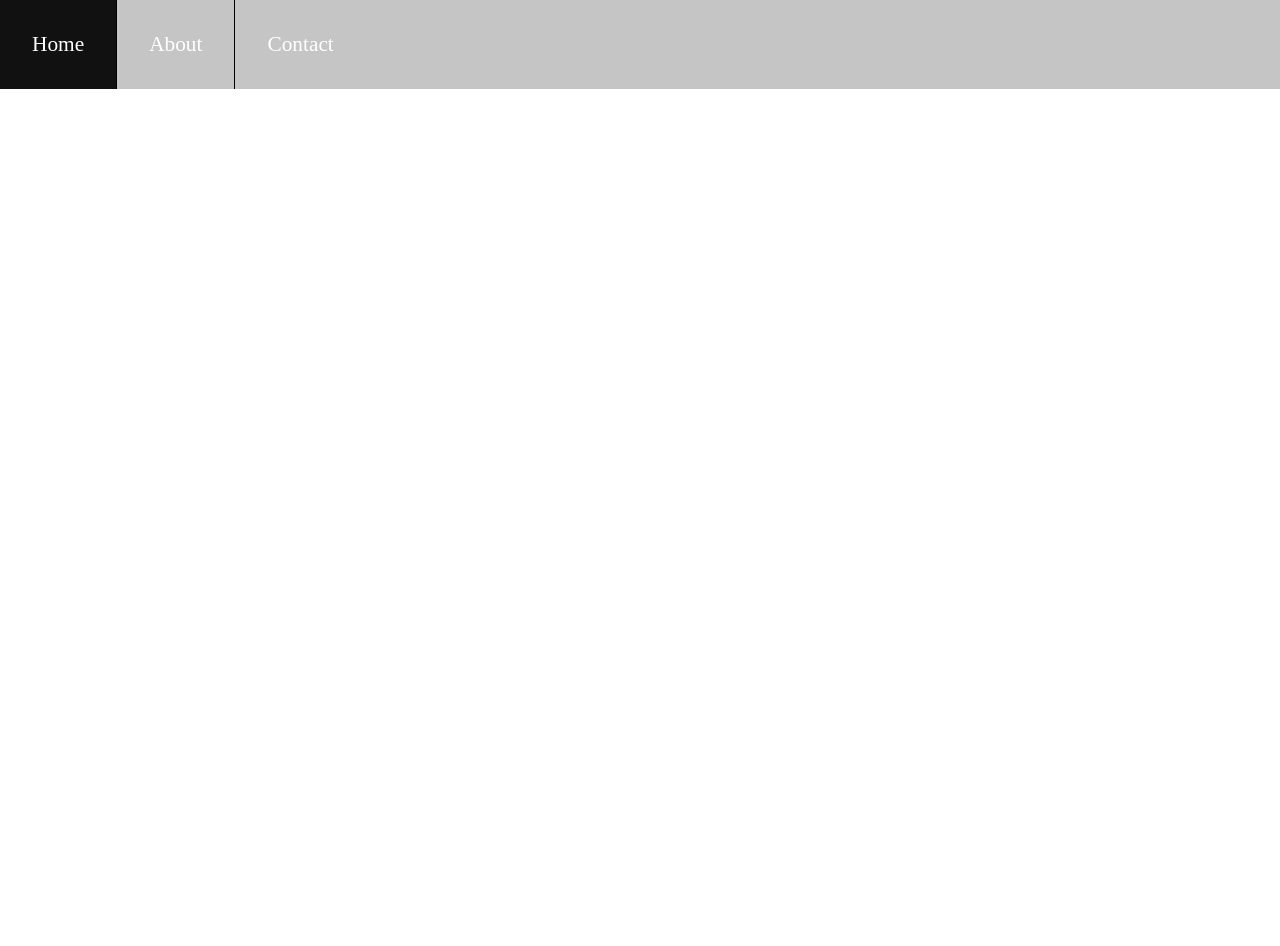
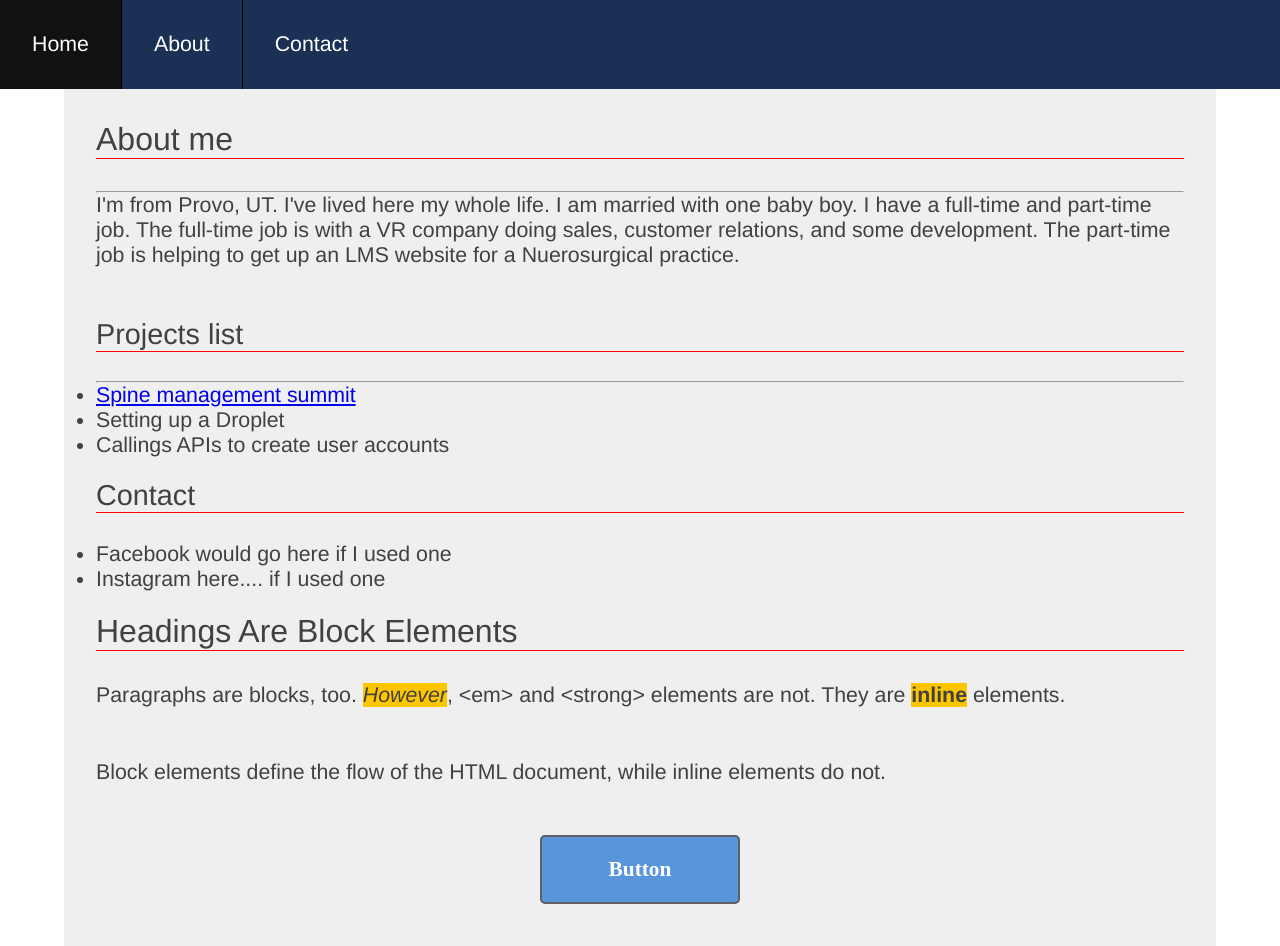
Before and after one commit to scotted8/portfolio, a plain HTML site: page activity1/index.html in a window 1280 px wide. Before the commit the page ends 800 px from the top, so only its background shows below. Drawn offline with Linux system fonts and the light colour scheme.

Commit message:
more changes

```diff
--- a/activity1/index.html
+++ b/activity1/index.html
@@ -7,16 +7,39 @@
 	</head>
 
 	<body>
-    <div id="pagewrapper">
+		<nav>
 	    <ul>
 	      <li class="active"><a href="index.html">Home</a></li>
 	      <li><a href="index.html">About</a></li>
 	      <li><a href="index.html">Contact</a></li>
 	    </ul>
+		</nav>
 
+		<div id="pagewrapper">
+			<h1>About me</h1><hr>
+			<p>I'm from Provo, UT. I've lived here my whole life. I am married with one baby boy. I have a full-time and part-time job. The full-time job is with a VR company doing sales, customer relations, and some development. The part-time job is helping to get up an LMS website for a Nuerosurgical practice.</p>
+			<h2>Projects list</h2><hr>
+			<ul>
+							<li><a href="https://www.spinemanagementsummit.com">Spine management summit</a></li>
+							<li>Setting up a Droplet</li>
+							<li>Callings APIs to create user accounts</li>
+			</ul>
+
+			<h2>Contact</h2>
+			<ul>
+							<li>Facebook would go here if I used one</li>
+							<li>Instagram here.... if I used one</li>
+			</ul>
+
+			<h1>Headings Are Block Elements</h1>
+
+	    <p>Paragraphs are blocks, too. <em>However</em>, &lt;em&gt; and &lt;strong&gt;
+	       elements are not. They are <strong>inline</strong> elements.</p>
+			<div style="padding: 1px"></div>
+	    <p>Block elements define the flow of the HTML document, while inline elements
+	       do not.</p>
+
+			<div class="button">Button</div>
 		</div>
 	</body>
-
-
-
 </html>
--- a/activity1/main.css
+++ b/activity1/main.css
@@ -1,44 +1,53 @@
+* {
+  margin: 0;
+  padding: 0;
+  box-sizing: border-box;
+}
+
 body {
   color: #414141;
   font-size: 16pt;
-  margin: 0;
 }
 
 
 h1 {
   font-size: 2rem;
+  border-bottom: 1px solid red;
 }
 
 h2 {
   font-size: 1.8rem;
+  border-bottom: 1px solid red;
 }
 
-h1, h2, h3, h4, h5, h6 {
+h1, h2, h3, h4, h5, h6, p, ul {
   font-family: "Helvetica", "Arial", sans-serif;
   font-weight: normal;
+  margin-bottom: 1em;
 }
 
-ul {
+p {
+  margin-bottom: 50px;
+}
+
+nav > ul {
   list-style-type: none;
   margin: 0;
   padding: 0;
   overflow: hidden;
-  background-color: #c5c5c5;
-  position: fixed;
-  top: 0;
-  width: 100%;
+  background-color: #1a3054;
 }
 
-li {
+nav > ul > li {
   float: left;
   border-right: 1px solid black;
 }
 
-li:last-child {
+nav > ul > li:last-child {
   border-right: none;
 }
 
-li, a {
+nav > ul > li, nav > ul > li > a {
   display: block;
   color: white;
   text-align: center;
@@ -46,10 +55,39 @@ li, a {
   text-decoration: none;
 }
 
-li:hover{
+nav > ul > li:hover{
   background-color: #111;
 }
 
 .active {
-  background-color: #1a3054;
+  background-color: #c5c5c5;
 }
+
+em, strong {
+  background-color: #fec600;
+}
+
+.button {
+  color: #FFF;
+  background-color: #5995DA;
+  font-weight: bold;
+  padding: 20px;
+  text-align: center;
+  border: 2px solid #5D6063;
+  border-radius: 5px;
+  width: 200px;
+  margin: 10px auto;
+}
+
+#pagewrapper {
+  background-color: #efefef;
+  padding: 1.5em;
+  max-width: 90%;
+  margin: 0 auto;
+}
+
+@media screen and (max-width: 480px) {
+  nav > ul > li {
+    float: none;
+  }
+}
```
Lines whose indentation alone changed are shown as unchanged.
